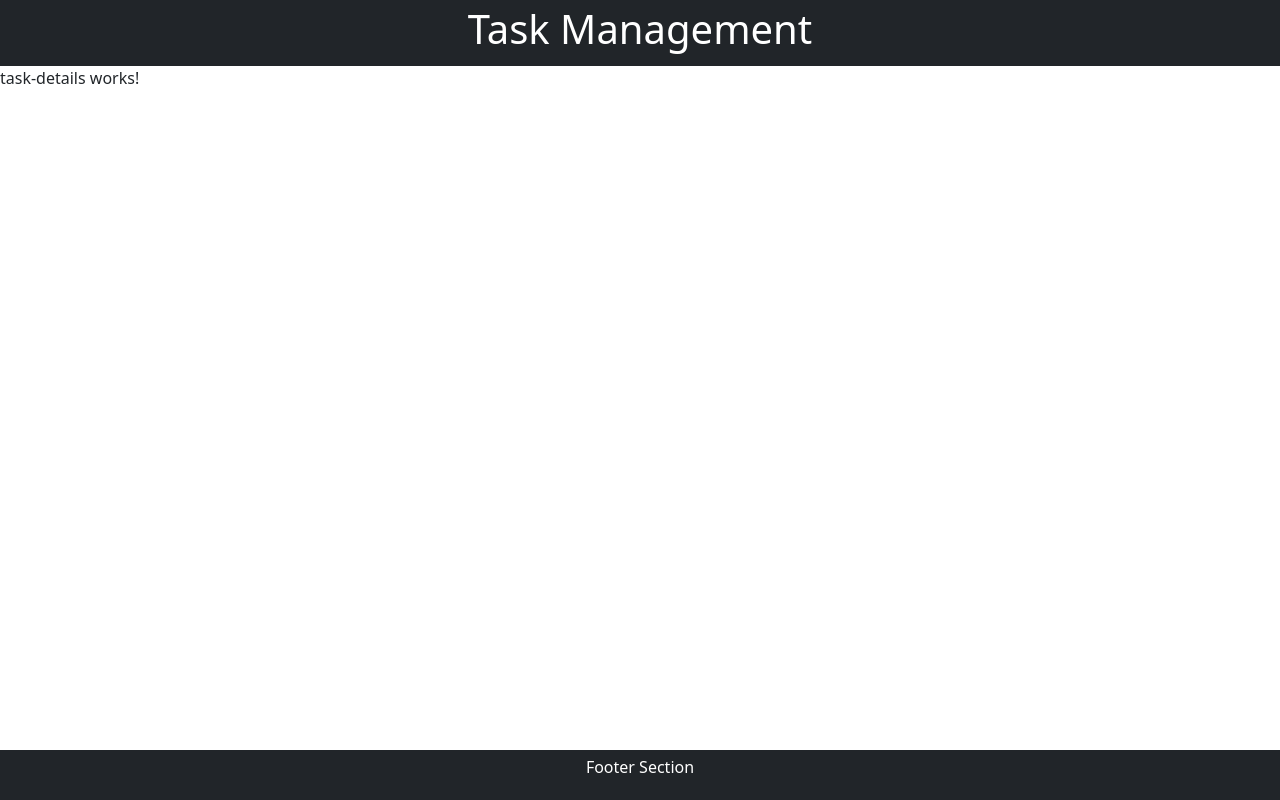
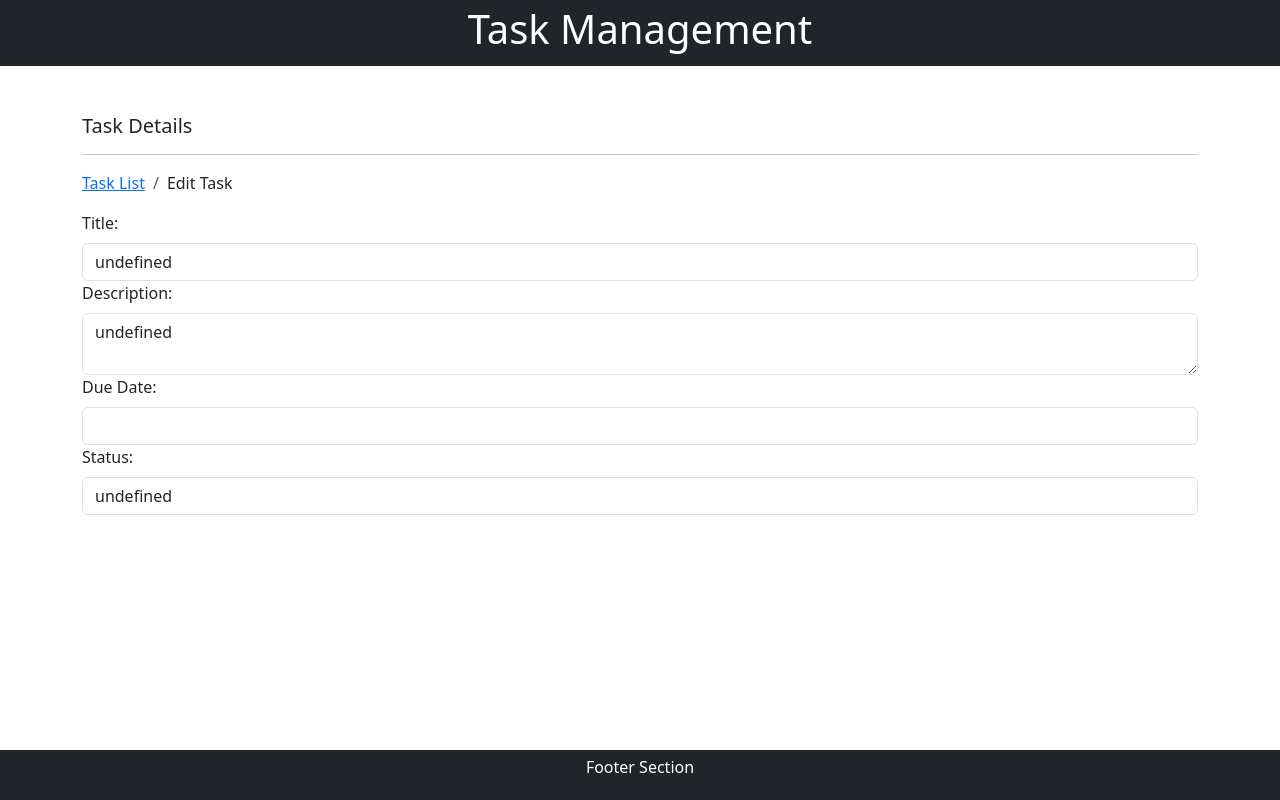
Before and after one commit to soumyagit97/Task-Management-Angular, an Angular app: page /task-details in a window 1280 px wide. Built offline with nearby package versions, Linux system fonts and the light colour scheme.

Commit message:
New Update

```diff
--- a/src/app/task/task-details/task-details.component.html
+++ b/src/app/task/task-details/task-details.component.html
@@ -1 +1,31 @@
-<p>task-details works!</p>
+<div class="container mt-5">
+    <div>
+      <h5>Task Details</h5>
+      <hr>
+      <nav aria-label="breadcrumb" class="breadcrumb-cont">
+        <ol class="breadcrumb">
+          <li class="breadcrumb-item"><a routerLink="">Task List</a></li>
+          <li class="breadcrumb-item">Edit Task</li>
+        </ol>
+      </nav>
+      <div>
+        <label for="title" class="form-label">Title:</label>
+        <input type="text" class="form-control" id="title" [value]="title" readonly>
+      </div>
+      <div>
+        <label for="description" class="form-label">Description:</label>
+        <textarea class="form-control" id="description" [value]="description" readonly></textarea>
+      </div>
+      <div>
+        <label for="duedate" class="form-label">Due Date:</label>
+        <input type="text" class="form-control" id="duedate" [value]="duedate | date:'yyyy-MM-dd'" readonly>
+      </div>
+      <div>
+        <label for="status" class="form-label">Status:</label>
+        <input type="text" class="form-control" id="status" [value]="status" readonly>
+      </div>
+      <!-- <div class="mt-3">
+        <a routerLink="/">Back to Task List</a>
+      </div> -->
+    </div>
+  </div>
```
